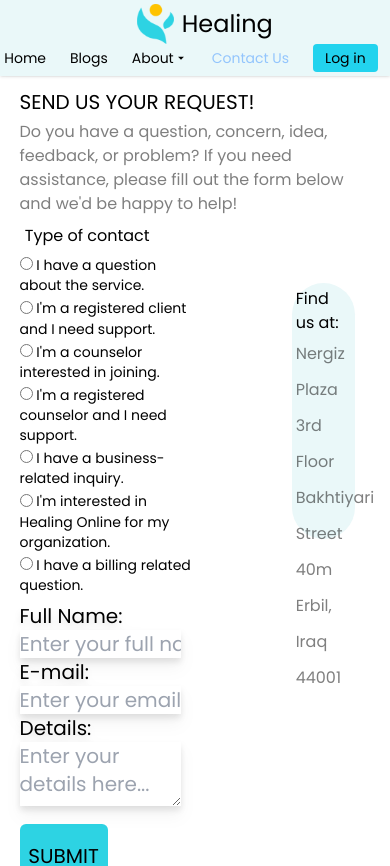
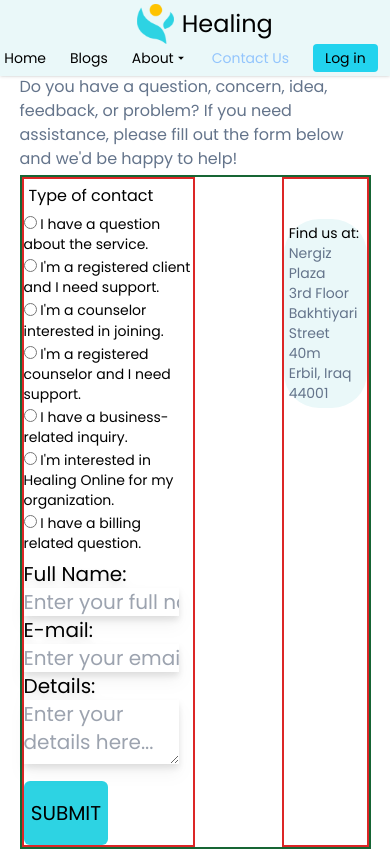
Before and after one commit to Recoded-Spark-Turkey-2022/Unboxed, a React (Create React App) app: page /contact in a window 390 px wide. Shown: the top 866 px of the page. Built offline with nearby package versions, Linux system fonts and the light colour scheme; no server answers.

Commit message:
style: Contact page responsiveness

```diff
--- a/src/App.jsx
+++ b/src/App.jsx
@@ -20,7 +20,7 @@ function App() {
   return (
     <div data-testid="App" className="h-screen">
       <Navbar />
-      <div className="mt-16">
+      <div className="z-10">
         <Routers />
       </div>
       <Footer />
--- a/src/components/contact/Contact.jsx
+++ b/src/components/contact/Contact.jsx
@@ -5,25 +5,25 @@ import contact from './contactImg.svg';
 
 function Contact() {
   return (
-    <div className="m-[5%] font-poppins">
+    <div className="p-[5%] font-poppins">
       <div>
         {' '}
         <h1 className="pb-[1%] text-5xl sm:text-xl">SEND US YOUR REQUEST!</h1>
-        <p className="pb-[1%] text-2xl sm:text-base opacity-50">
+        <p className="pb-[1%] text-2xl sm:text-base text-slate-500">
           {`Do you have a question, concern, idea, feedback, or problem? If you
           need assistance, please fill out the form below and we'd be
           happy to help!`}
         </p>
       </div>
-      <div className="flex space-x-24">
-        <div>
+      <div className="border-2 border-green-800 flex flex-row justify-between">
+        <div className="border-2 border-red-600 sm:basis-1/2">
           {' '}
           <ContactForm />
         </div>
-        <div className=" w-[38%] ">
-          <aside className="space-y-16">
+        <div className="border-2 border-red-600 sm:basis-1/4">
+          <aside className="space-y-10">
             <img
-              className="w-4/5 sm:hidden"
+              className="w-full sm:hidden"
               src={contact}
               alt="smiling woman sitting in front of a computer with headphones, man on the background talking with the phone"
             />
--- a/src/components/contact/ContactPlace.jsx
+++ b/src/components/contact/ContactPlace.jsx
@@ -2,10 +2,10 @@ import React from 'react';
 
 function ContactPlace() {
   return (
-    <div className=" w-4/5 h-64 font-poppins rounded-[35px] text-2xl sm:text-base bg-[#eaf8f9]">
+    <div className=" w-full h-fit  font-poppins rounded-[35px] text-2xl sm:text-sm bg-[#eaf8f9]">
       <div className="p-[6%]">
-        <h6 className="mb-[2%]">Find us at: </h6>
-        <p className="leading-9 opacity-50">
+        <h6>Find us at: </h6>
+        <p className=" text-slate-500">
           Nergiz Plaza <br />
           3rd Floor <br />
           Bakhtiyari Street 40m <br />
--- a/src/components/contact/ContactThanks.jsx
+++ b/src/components/contact/ContactThanks.jsx
@@ -3,17 +3,19 @@ import { Link } from 'react-router-dom';
 
 function ContactThanks() {
   return (
-    <div className="flex font-poppins mx-[6%] ">
+    <div className="flex font-poppins h-screen px-[6%] pt-[12%] ">
       <div>
-        <h1 className="flex-column my-[1%] flex-start text-5xl">THANK YOU!</h1>
-        <span className="text-2xl leading-9 opacity-50">
+        <h1 className="flex-column pb-[2%] flex-start text-5xl sm:text-xl">
+          THANK YOU!
+        </h1>
+        <span className="text-2xl sm:text-sm leading-9 sm:leading-3 text-slate-500 sm:text-slate-600">
           Your request has been sent, a member of the support team will get in
           contact with you through the email you provided as soon as possible.
         </span>
-        <div>
+        <div className="pt-[2%]">
           <Link to="/">
             <button
-              className="text-xl w-[20%] h-16 mt-[2%] self-center rounded-md bg-[#2DD3E3] hover:bg-[#3E64E9] hover:text-neutral-100 "
+              className="text-xl sm:text-xs w-1/4 h-14 sm:h-10 self-center rounded-md bg-[#2DD3E3] hover:bg-[#3E64E9] hover:text-neutral-100 "
               type="button"
             >
               BACK TO HOME
```
